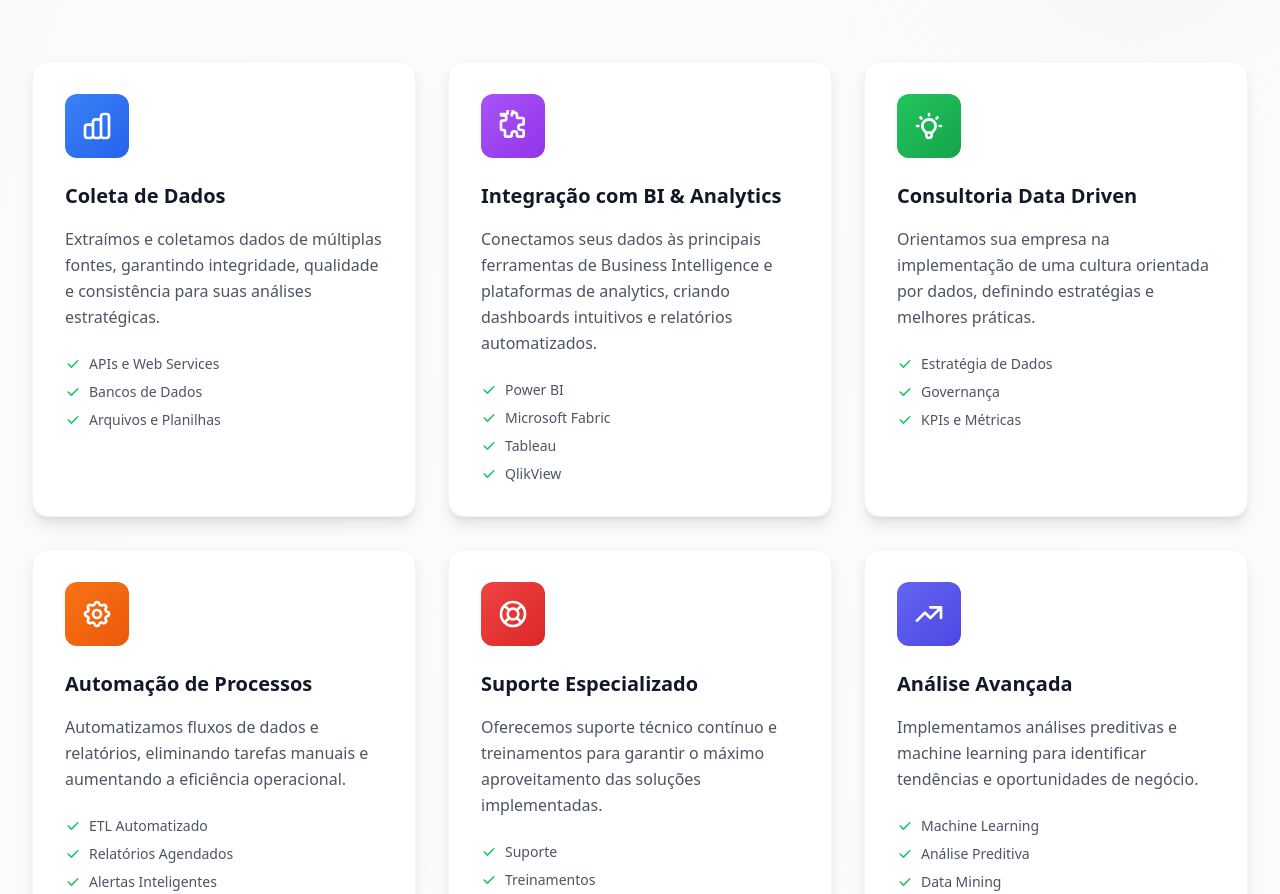
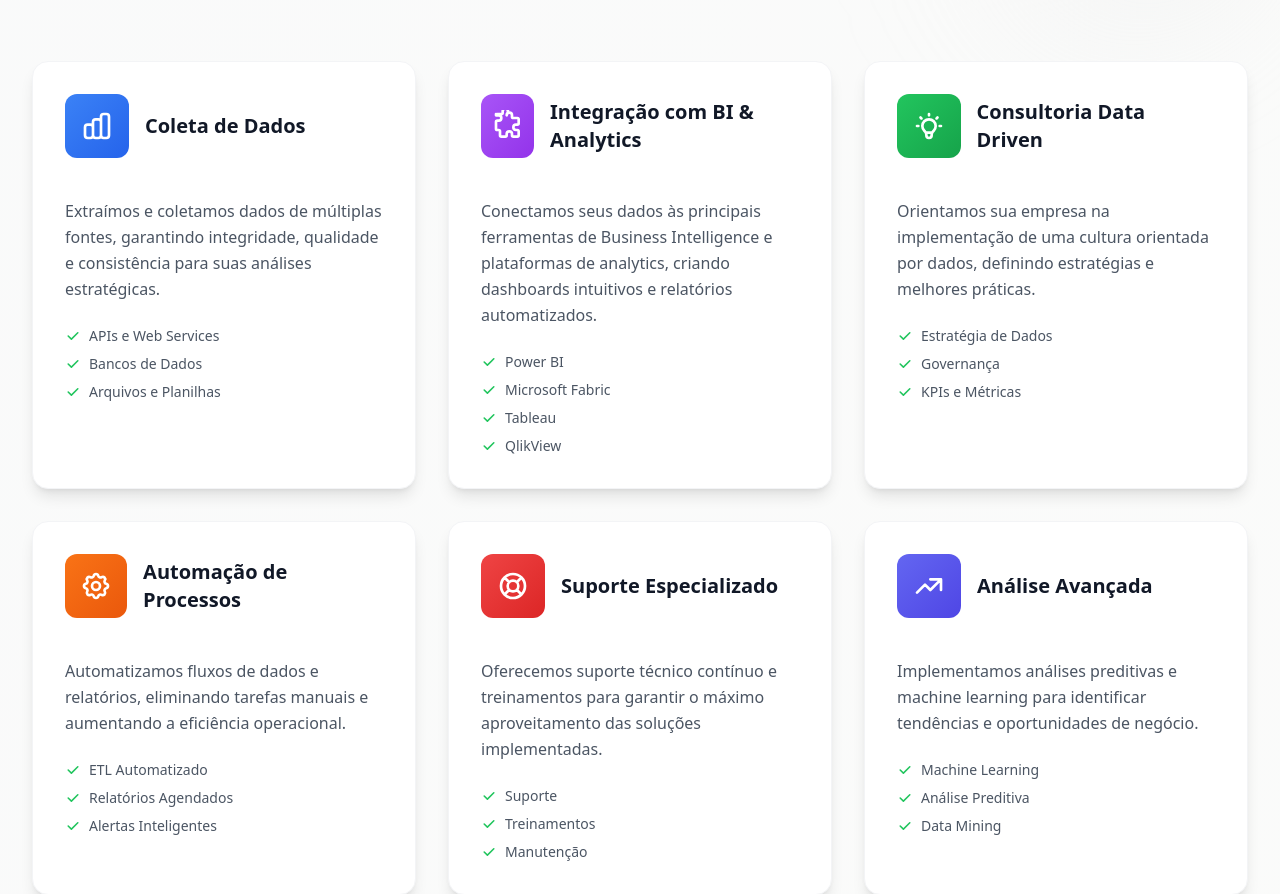
Before and after one commit to ivanildoitv/ivanildoitv.github.io, a plain HTML site: page index.html in a window 1280 px wide. Shown: the part 2688-3582 px from the top of the page. Drawn offline with nearby package versions, Linux system fonts and the light colour scheme.

Commit message:
fix(CNAME): atualizar domínio para ivanildoitv.github.io refactor(index.html): ajustar layout e adicionar títulos aos serviços

```diff
--- a/index.html
+++ b/index.html
@@ -627,15 +627,17 @@
         <div class="grid md:grid-cols-2 lg:grid-cols-3 gap-8 mb-16">
           <!-- Serviço 1: Coleta de Dados -->
           <div class="group bg-white rounded-2xl p-8 shadow-lg hover:shadow-2xl transition-all duration-500 card-hover border border-gray-100 fade-in" style="animation-delay: 0.1s;">
-            <div class="relative mb-6">
+            <div class="relative flex justify-start items-center mb-6">
               <div class="w-16 h-16 bg-gradient-to-br from-blue-500 to-blue-600 rounded-xl flex items-center justify-center mb-4 group-hover:scale-110 transition-transform duration-300">
                 <svg class="w-8 h-8 text-white" fill="none" stroke="currentColor" viewBox="0 0 24 24">
                   <path stroke-linecap="round" stroke-linejoin="round" stroke-width="2" d="M9 19v-6a2 2 0 00-2-2H5a2 2 0 00-2 2v6a2 2 0 002 2h2a2 2 0 002-2zm0 0V9a2 2 0 012-2h2a2 2 0 012 2v10m-6 0a2 2 0 002 2h2a2 2 0 002-2m0 0V5a2 2 0 012-2h2a2 2 0 012 2v14a2 2 0 01-2 2h-2a2 2 0 01-2-2z"></path>
                 </svg>
               </div>
-              <div class="absolute -inset-2 bg-gradient-to-r from-blue-400 to-blue-600 rounded-xl blur opacity-0 group-hover:opacity-20 transition-opacity duration-300"></div>
-            </div>
-            <h3 class="text-xl font-bold text-gray-900 mb-4">Coleta de Dados</h3>
+              <h3 class="text-xl ml-4 font-bold text-gray-900 mb-4">Coleta de Dados</h3>
+              <div class="absolute -inset-2 bg-gradient-to-r from-blue-400 to-blue-600 rounded-xl blur opacity-0 group-hover:opacity-20 transition-opacity duration-300">
+
+              </div>
+            </div>
             <p class="text-gray-600 mb-6 leading-relaxed">
               Extraímos e coletamos dados de múltiplas fontes, garantindo integridade, qualidade e consistência para suas análises estratégicas.
             </p>
@@ -663,15 +665,15 @@
 
           <!-- Serviço 2: Integração BI -->
           <div class="group bg-white rounded-2xl p-8 shadow-lg hover:shadow-2xl transition-all duration-500 card-hover border border-gray-100 fade-in" style="animation-delay: 0.2s;">
-            <div class="relative mb-6">
+            <div class="relative flex justify-start items-center mb-6">
               <div class="w-16 h-16 bg-gradient-to-br from-purple-500 to-purple-600 rounded-xl flex items-center justify-center mb-4 group-hover:scale-110 transition-transform duration-300">
                 <svg class="w-8 h-8 text-white" fill="none" stroke="currentColor" viewBox="0 0 24 24">
                   <path stroke-linecap="round" stroke-linejoin="round" stroke-width="2" d="M11 4a2 2 0 114 0v1a1 1 0 001 1h3a1 1 0 011 1v3a1 1 0 01-1 1h-1a2 2 0 100 4h1a1 1 0 011 1v3a1 1 0 01-1 1h-3a1 1 0 01-1-1v-1a2 2 0 10-4 0v1a1 1 0 01-1 1H7a1 1 0 01-1-1v-3a1 1 0 00-1-1H4a1 1 0 01-1-1V9a1 1 0 011-1h1a2 2 0 100-4H4a1 1 0 01-1-1V4a1 1 0 011-1h3a1 1 0 001-1v-1a2 2 0 114 0z"></path>
                 </svg>
               </div>
+              <h3 class="text-xl ml-4 font-bold text-gray-900 mb-4">Integração com BI & Analytics</h3>
               <div class="absolute -inset-2 bg-gradient-to-r from-purple-400 to-purple-600 rounded-xl blur opacity-0 group-hover:opacity-20 transition-opacity duration-300"></div>
             </div>
-            <h3 class="text-xl font-bold text-gray-900 mb-4">Integração com BI & Analytics</h3>
             <p class="text-gray-600 mb-6 leading-relaxed">
               Conectamos seus dados às principais ferramentas de Business Intelligence e plataformas de analytics, criando dashboards intuitivos e relatórios automatizados.
             </p>
@@ -705,15 +707,15 @@
 
           <!-- Serviço 3: Consultoria Data Driven -->
           <div class="group bg-white rounded-2xl p-8 shadow-lg hover:shadow-2xl transition-all duration-500 card-hover border border-gray-100 fade-in" style="animation-delay: 0.3s;">
-            <div class="relative mb-6">
+            <div class="relative flex justify-start items-center mb-6">
               <div class="w-16 h-16 bg-gradient-to-br from-green-500 to-green-600 rounded-xl flex items-center justify-center mb-4 group-hover:scale-110 transition-transform duration-300">
                 <svg class="w-8 h-8 text-white" fill="none" stroke="currentColor" viewBox="0 0 24 24">
                   <path stroke-linecap="round" stroke-linejoin="round" stroke-width="2" d="M9.663 17h4.673M12 3v1m6.364 1.636l-.707.707M21 12h-1M4 12H3m3.343-5.657l-.707-.707m2.828 9.9a5 5 0 117.072 0l-.548.547A3.374 3.374 0 0014 18.469V19a2 2 0 11-4 0v-.531c0-.895-.356-1.754-.988-2.386l-.548-.547z"></path>
                 </svg>
               </div>
+              <h3 class="text-xl ml-4 font-bold text-gray-900 mb-4">Consultoria Data Driven</h3>
               <div class="absolute -inset-2 bg-gradient-to-r from-green-400 to-green-600 rounded-xl blur opacity-0 group-hover:opacity-20 transition-opacity duration-300"></div>
             </div>
-            <h3 class="text-xl font-bold text-gray-900 mb-4">Consultoria Data Driven</h3>
             <p class="text-gray-600 mb-6 leading-relaxed">
               Orientamos sua empresa na implementação de uma cultura orientada por dados, definindo estratégias e melhores práticas.
             </p>
@@ -741,16 +743,16 @@
 
           <!-- Serviço 4: Automação -->
           <div class="group bg-white rounded-2xl p-8 shadow-lg hover:shadow-2xl transition-all duration-500 card-hover border border-gray-100 fade-in" style="animation-delay: 0.4s;">
-            <div class="relative mb-6">
+            <div class="relative flex justify-start items-center mb-6">
               <div class="w-16 h-16 bg-gradient-to-br from-orange-500 to-orange-600 rounded-xl flex items-center justify-center mb-4 group-hover:scale-110 transition-transform duration-300">
                 <svg class="w-8 h-8 text-white" fill="none" stroke="currentColor" viewBox="0 0 24 24">
                   <path stroke-linecap="round" stroke-linejoin="round" stroke-width="2" d="M10.325 4.317c.426-1.756 2.924-1.756 3.35 0a1.724 1.724 0 002.573 1.066c1.543-.94 3.31.826 2.37 2.37a1.724 1.724 0 001.065 2.572c1.756.426 1.756 2.924 0 3.35a1.724 1.724 0 00-1.066 2.573c.94 1.543-.826 3.31-2.37 2.37a1.724 1.724 0 00-2.572 1.065c-.426 1.756-2.924 1.756-3.35 0a1.724 1.724 0 00-2.573-1.066c-1.543.94-3.31-.826-2.37-2.37a1.724 1.724 0 00-1.065-2.572c-1.756-.426-1.756-2.924 0-3.35a1.724 1.724 0 001.066-2.573c-.94-1.543.826-3.31 2.37-2.37.996.608 2.296.07 2.572-1.065z"></path>
                   <path stroke-linecap="round" stroke-linejoin="round" stroke-width="2" d="M15 12a3 3 0 11-6 0 3 3 0 016 0z"></path>
                 </svg>
               </div>
+              <h3 class="text-xl ml-4 font-bold text-gray-900 mb-4">Automação de Processos</h3>
               <div class="absolute -inset-2 bg-gradient-to-r from-orange-400 to-orange-600 rounded-xl blur opacity-0 group-hover:opacity-20 transition-opacity duration-300"></div>
             </div>
-            <h3 class="text-xl font-bold text-gray-900 mb-4">Automação de Processos</h3>
             <p class="text-gray-600 mb-6 leading-relaxed">
               Automatizamos fluxos de dados e relatórios, eliminando tarefas manuais e aumentando a eficiência operacional.
             </p>
@@ -778,15 +780,15 @@
 
           <!-- Serviço 5: Suporte Técnico -->
           <div class="group bg-white rounded-2xl p-8 shadow-lg hover:shadow-2xl transition-all duration-500 card-hover border border-gray-100 fade-in" style="animation-delay: 0.5s;">
-            <div class="relative mb-6">
+            <div class="relative flex justify-start items-center mb-6">
               <div class="w-16 h-16 bg-gradient-to-br from-red-500 to-red-600 rounded-xl flex items-center justify-center mb-4 group-hover:scale-110 transition-transform duration-300">
                 <svg class="w-8 h-8 text-white" fill="none" stroke="currentColor" viewBox="0 0 24 24">
                   <path stroke-linecap="round" stroke-linejoin="round" stroke-width="2" d="M18.364 5.636l-3.536 3.536m0 5.656l3.536 3.536M9.172 9.172L5.636 5.636m3.536 9.192L5.636 18.364M21 12a9 9 0 11-18 0 9 9 0 0118 0zm-5 0a4 4 0 11-8 0 4 4 0 018 0z"></path>
                 </svg>
               </div>
+              <h3 class="text-xl ml-4 font-bold text-gray-900 mb-4">Suporte Especializado</h3>
               <div class="absolute -inset-2 bg-gradient-to-r from-red-400 to-red-600 rounded-xl blur opacity-0 group-hover:opacity-20 transition-opacity duration-300"></div>
             </div>
-            <h3 class="text-xl font-bold text-gray-900 mb-4">Suporte Especializado</h3>
             <p class="text-gray-600 mb-6 leading-relaxed">
               Oferecemos suporte técnico contínuo e treinamentos para garantir o máximo aproveitamento das soluções implementadas.
             </p>
@@ -814,15 +816,15 @@
 
           <!-- Serviço 6: Análise Avançada -->
           <div class="group bg-white rounded-2xl p-8 shadow-lg hover:shadow-2xl transition-all duration-500 card-hover border border-gray-100 fade-in" style="animation-delay: 0.6s;">
-            <div class="relative mb-6">
+            <div class="relative flex justify-start items-center mb-6">
               <div class="w-16 h-16 bg-gradient-to-br from-indigo-500 to-indigo-600 rounded-xl flex items-center justify-center mb-4 group-hover:scale-110 transition-transform duration-300">
                 <svg class="w-8 h-8 text-white" fill="none" stroke="currentColor" viewBox="0 0 24 24">
                   <path stroke-linecap="round" stroke-linejoin="round" stroke-width="2" d="M13 7h8m0 0v8m0-8l-8 8-4-4-6 6"></path>
                 </svg>
               </div>
+              <h3 class="text-xl font-bold text-gray-900 ml-4 mb-4">Análise Avançada</h3>
               <div class="absolute -inset-2 bg-gradient-to-r from-indigo-400 to-indigo-600 rounded-xl blur opacity-0 group-hover:opacity-20 transition-opacity duration-300"></div>
             </div>
-            <h3 class="text-xl font-bold text-gray-900 mb-4">Análise Avançada</h3>
             <p class="text-gray-600 mb-6 leading-relaxed">
               Implementamos análises preditivas e machine learning para identificar tendências e oportunidades de negócio.
             </p>
@@ -1290,7 +1292,7 @@
           <!-- Card Missão -->
           <div class="group relative fade-in" style="animation-delay: 0.1s;">
             <div class="absolute -inset-1 bg-gradient-to-r from-primary-600 to-secondary-600 rounded-2xl blur opacity-25 group-hover:opacity-75 transition duration-1000 group-hover:duration-200"></div>
-            <div class="relative bg-white/10 backdrop-blur-lg p-8 rounded-2xl border border-white/20 hover:border-white/40 transition-all duration-300">
+            <div class="relative h-[450px] bg-white/10 backdrop-blur-lg p-8 rounded-2xl border border-white/20 hover:border-white/40 transition-all duration-300">
               <!-- Ícone -->
               <div class="flex items-center justify-center w-16 h-16 bg-gradient-to-r from-primary-500 to-primary-600 rounded-xl mb-6 group-hover:scale-110 transition-transform duration-300">
                 <svg class="w-8 h-8 text-white" fill="none" stroke="currentColor" viewBox="0 0 24 24">
@@ -1330,7 +1332,7 @@
           <!-- Card Visão -->
           <div class="group relative fade-in" style="animation-delay: 0.2s;">
             <div class="absolute -inset-1 bg-gradient-to-r from-secondary-600 to-purple-600 rounded-2xl blur opacity-25 group-hover:opacity-75 transition duration-1000 group-hover:duration-200"></div>
-            <div class="relative bg-white/10 backdrop-blur-lg p-8 rounded-2xl border border-white/20 hover:border-white/40 transition-all duration-300">
+            <div class="relative h-[450px] bg-white/10 backdrop-blur-lg p-8 rounded-2xl border border-white/20 hover:border-white/40 transition-all duration-300">
               <!-- Ícone -->
               <div class="flex items-center justify-center w-16 h-16 bg-gradient-to-r from-secondary-500 to-secondary-600 rounded-xl mb-6 group-hover:scale-110 transition-transform duration-300">
                 <svg class="w-8 h-8 text-white" fill="none" stroke="currentColor" viewBox="0 0 24 24">
@@ -1371,7 +1373,7 @@
           <!-- Card Valores -->
           <div class="group relative fade-in" style="animation-delay: 0.3s;">
             <div class="absolute -inset-1 bg-gradient-to-r from-purple-600 to-pink-600 rounded-2xl blur opacity-25 group-hover:opacity-75 transition duration-1000 group-hover:duration-200"></div>
-            <div class="relative bg-white/10 backdrop-blur-lg p-8 rounded-2xl border border-white/20 hover:border-white/40 transition-all duration-300">
+            <div class="relative h-[450px] bg-white/10 backdrop-blur-lg p-8 rounded-2xl border border-white/20 hover:border-white/40 transition-all duration-300">
               <!-- Ícone -->
               <div class="flex items-center justify-center w-16 h-16 bg-gradient-to-r from-purple-500 to-purple-600 rounded-xl mb-6 group-hover:scale-110 transition-transform duration-300">
                 <svg class="w-8 h-8 text-white" fill="none" stroke="currentColor" viewBox="0 0 24 24">
```
Also changed, not shown: 1 other file.
